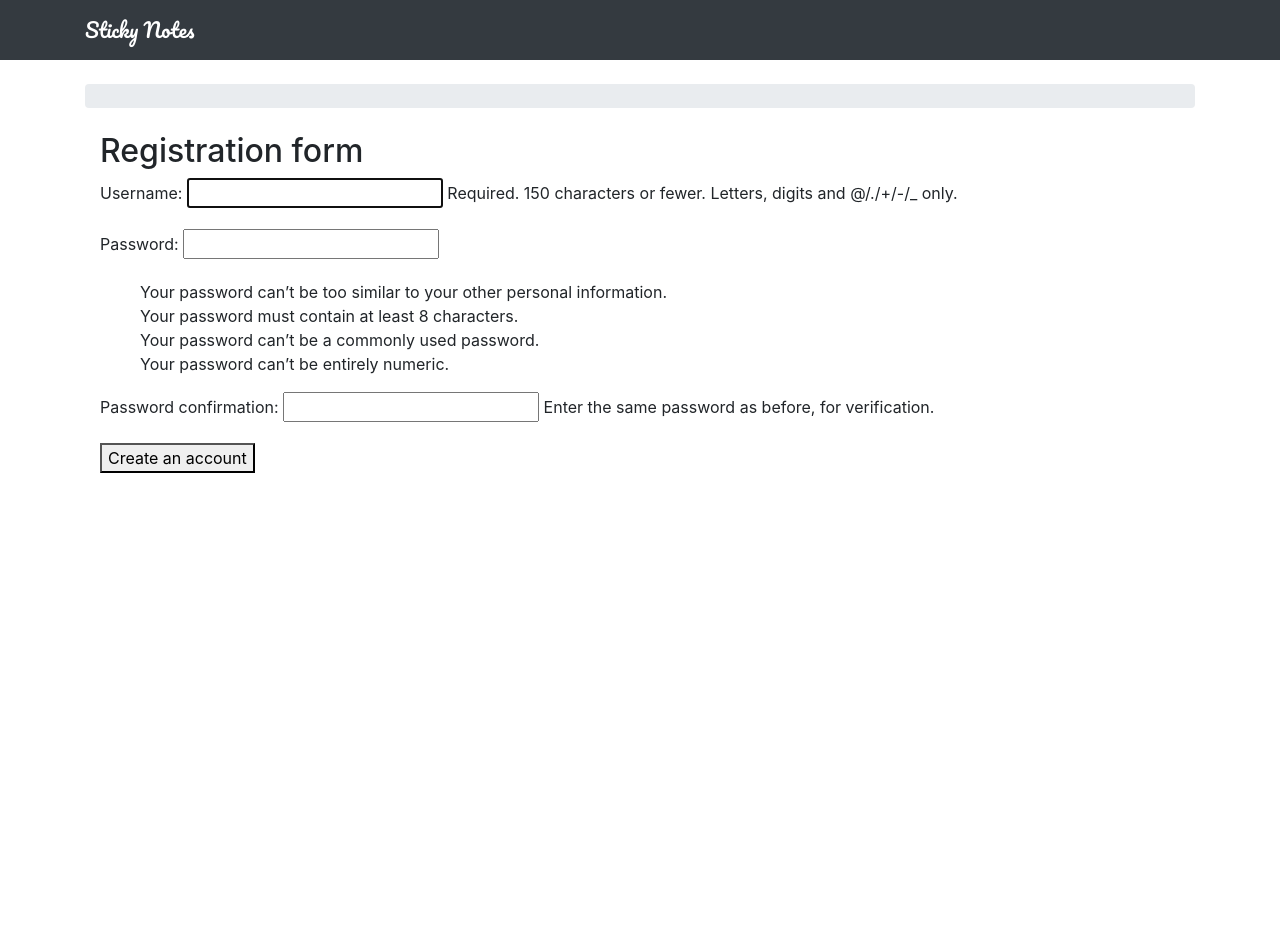
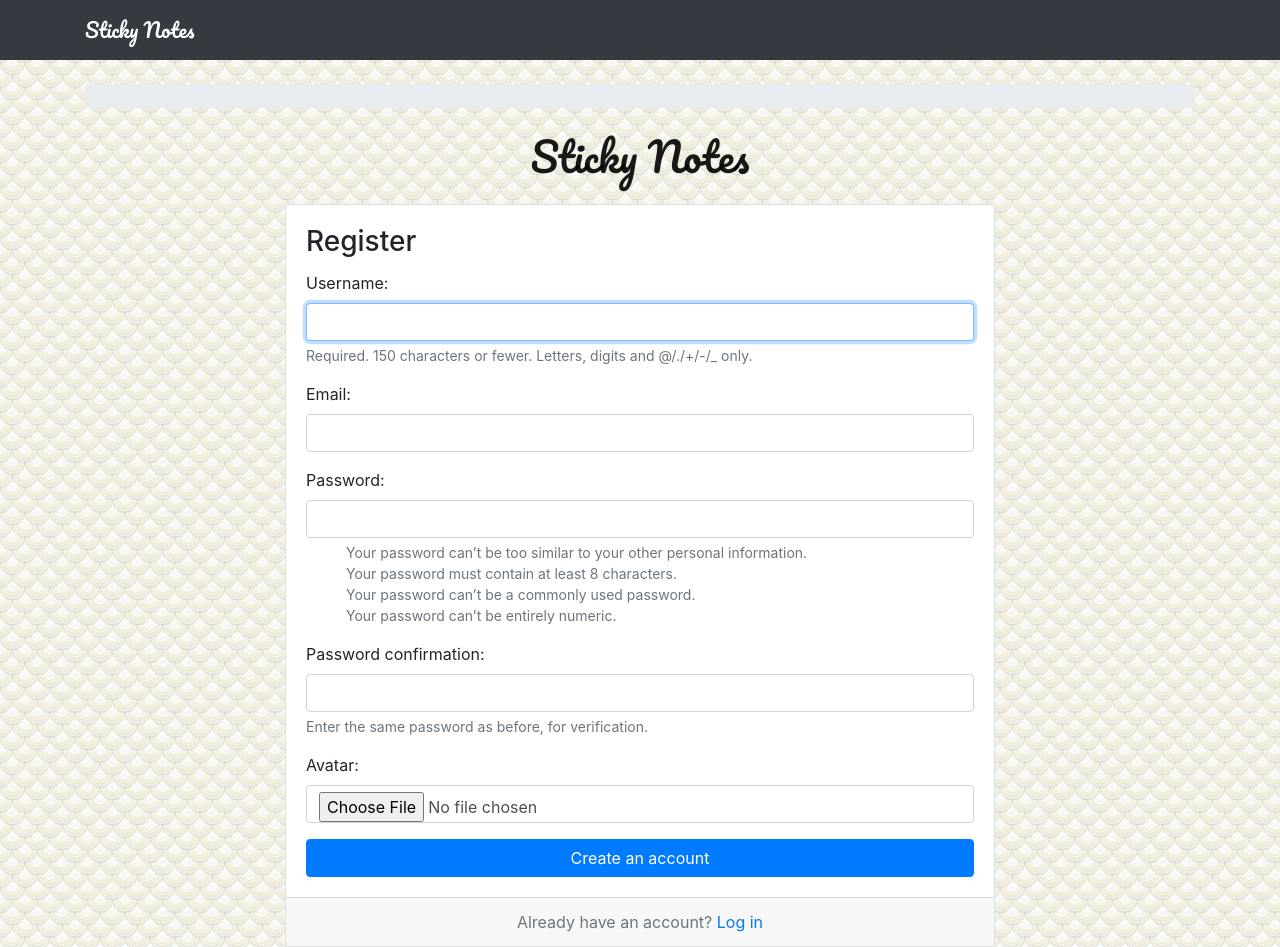
Before and after one commit to HE-Arc/StickyNotes, a Django app: page /register/ in a window 1280 px wide. Before the commit the page ends 473 px from the top, so only its background shows below. Run offline with Django 3.2, Linux system fonts and the light colour scheme; some libraries are stand-ins or nearby versions.

Commit message:
Quick modifs

```diff
--- a/stickynotes/accounts/forms.py
+++ b/stickynotes/accounts/forms.py
@@ -4,6 +4,7 @@ from django.contrib.auth.models import User
 
 class RegisterForm(UserCreationForm):
     email = forms.CharField(max_length=254, required=True, widget=forms.EmailInput())
+    avatar = forms.ImageField()
     class Meta:
         model = User
-        fields = ('username', 'email', 'password1', 'password2')
+        fields = ('username', 'email', 'password1', 'password2', 'avatar')
--- a/stickynotes/accounts/views.py
+++ b/stickynotes/accounts/views.py
@@ -3,16 +3,10 @@
 from django.shortcuts import render, redirect
 
 from django.contrib.auth import login as auth_login
-from django.contrib.auth.forms import UserCreationForm
 
 from.forms import RegisterForm
 
 # Create your views here.
-
-"""class Register(generic.CreateView):
-    form_class = UserCreationForm
-    success_url = reverse_lazy('login')
-    template_name = 'accounts/register.html'"""
 
 def register(request):
     if request.method == 'POST':
@@ -23,5 +17,5 @@ def register(request):
             auth_login(request, user)
             return redirect('home')
     else:
-        form = UserCreationForm()
+        form = RegisterForm()
     return render(request, 'accounts/register.html', {'form': form})
--- a/stickynotes/notes/templates/accounts/register.html
+++ b/stickynotes/notes/templates/accounts/register.html
@@ -1,17 +1,34 @@
 {% extends 'base.html' %}
+<!-- https://www.toptal.com/designers/subtlepatterns/?s=japan -->
+{% load static %}
+
+{% block stylesheet %}
+  <link rel="stylesheet" href="{% static 'css/accounts.css' %}">
+{% endblock %}
 
 {% block title %}Registration{% endblock %}
 
 {% block content %}
 <div class="container">
-
-  <h2>Registration form</h2>
-
-  <form method="post" novalidate>
-    {% csrf_token %}
-    {{ form.as_p }}
-    <button type="submit">Create an account</button>
-  </form>
-
-</div>
+   <h1 class="text-center logo my-4">
+     <a href="{% url 'home' %}">Sticky Notes</a>
+   </h1>
+   <div class="row justify-content-center">
+     <div class="col-lg-8 col-md-10 col-sm-12">
+       <div class="card">
+         <div class="card-body">
+           <h3 class="card-title">Register</h3>
+           <form method="post" novalidate>
+             {% csrf_token %}
+             {% include 'includes/form.html' %}
+             <button type="submit" class="btn btn-primary btn-block">Create an account</button>
+           </form>
+         </div>
+         <div class="card-footer text-muted text-center">
+           Already have an account? <a href="#">Log in</a>
+         </div>
+       </div>
+     </div>
+   </div>
+ </div>
 {% endblock %}
--- /dev/null
+++ b/stickynotes/notes/templates/includes/form.html
@@ -0,0 +1,28 @@
+{% load widget_tweaks %}
+
+{% for field in form %}
+  <div class="form-group">
+    {{ field.label_tag }}
+
+    {% if form.is_bound %}
+      {% if field.errors %}
+        {% render_field field class="form-control is-invalid" %}
+        {% for error in field.errors %}
+          <div class="invalid-feedback">
+            {{ error }}
+          </div>
+        {% endfor %}
+      {% else %}
+        {% render_field field class="form-control is-valid" %}
+      {% endif %}
+    {% else %}
+      {% render_field field class="form-control" %}
+    {% endif %}
+
+    {% if field.help_text %}
+      <small class="form-text text-muted">
+        {{ field.help_text|safe }}
+      </small>
+    {% endif %}
+  </div>
+{% endfor %}
--- /dev/null
+++ b/stickynotes/static/css/accounts.css
@@ -0,0 +1,16 @@
+body {
+  background-image: url(../img/gold_scale.png);
+}
+
+.logo {
+  font-family: 'Pacifico', cursive;
+}
+
+.logo a {
+  color: rgba(0,0,0,.9);
+}
+
+.logo a:hover,
+.logo a:active {
+  text-decoration: none;
+}
```
Also changed, not shown: stickynotes/static/img/gold_scale.png (added).
